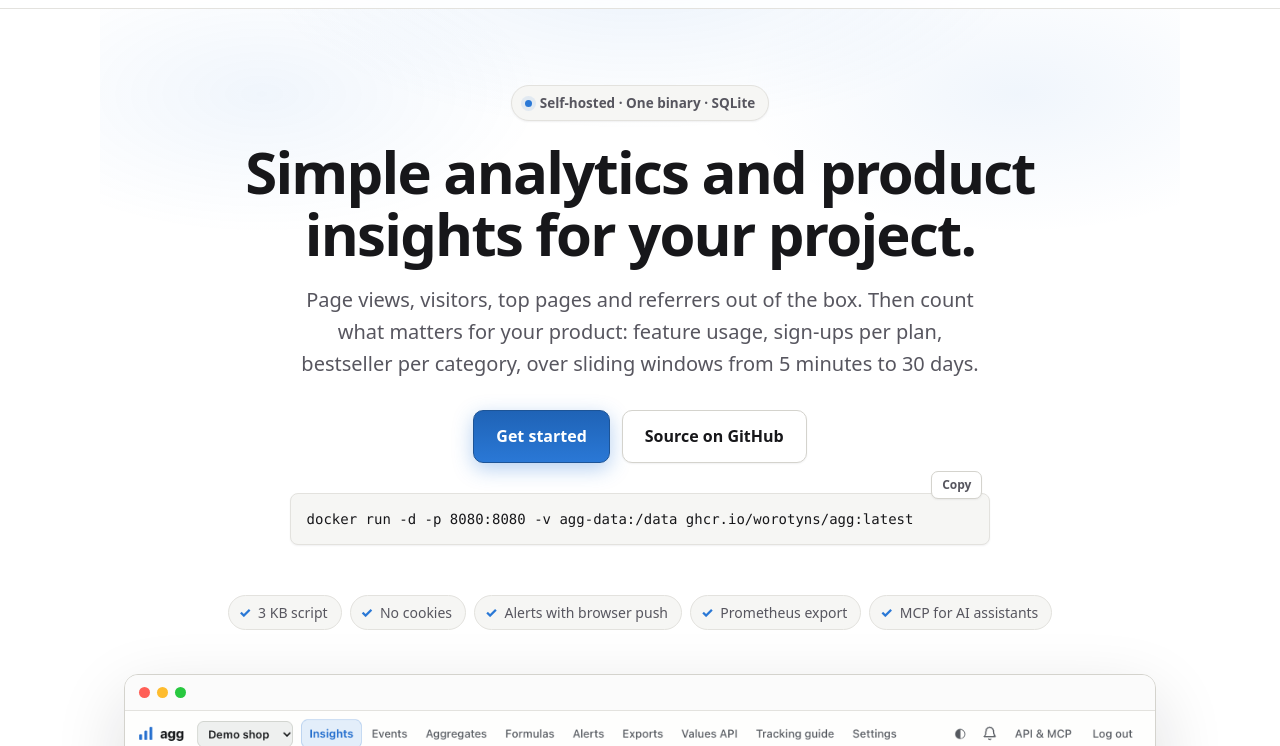
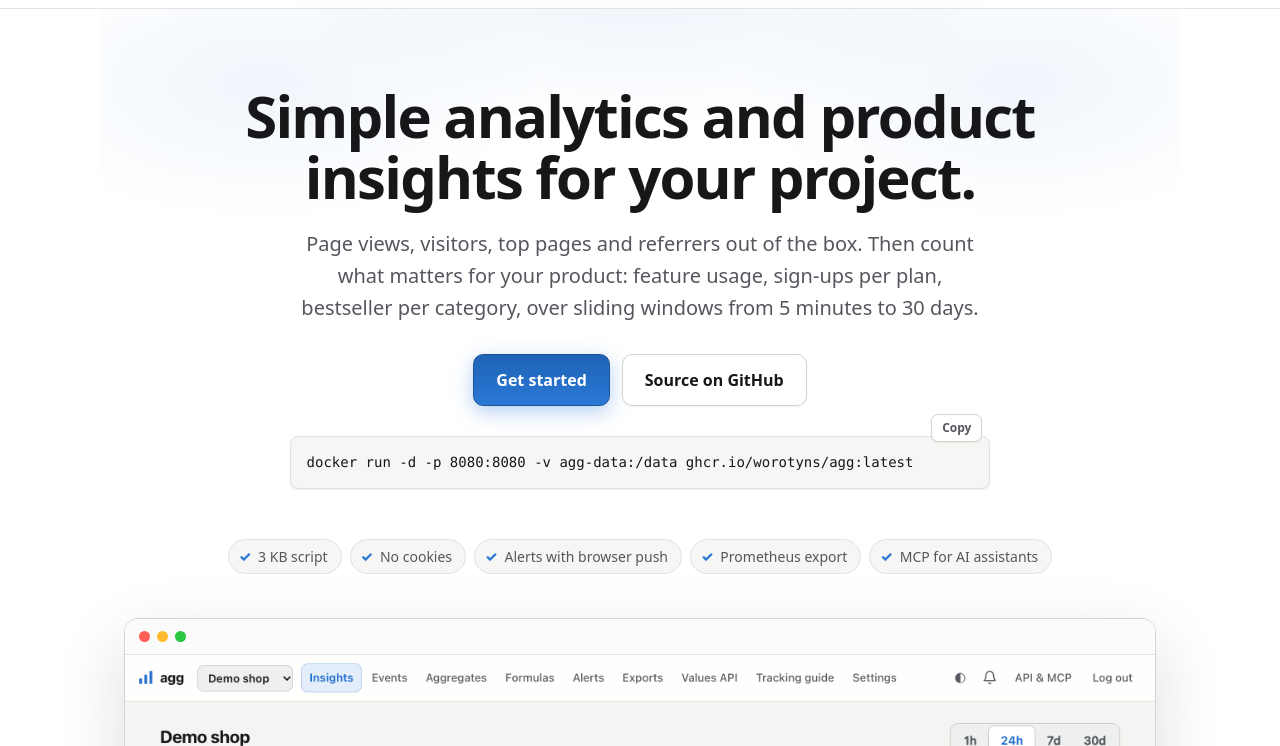
Before and after one commit to worotyns/agg, a plain HTML site: page site/index.html in a window 1280 px wide. Shown: the part 54-800 px from the top of the page. Drawn offline with Linux system fonts and the light colour scheme.

Commit message:
fix: remove eyebrew

```diff
--- a/site/index.html
+++ b/site/index.html
@@ -39,7 +39,6 @@
 
   <main>
     <section class="wrap hero">
-      <div class="eyebrow"><span class="dot"></span>Self-hosted · One binary · SQLite</div>
       <h1>Simple analytics and product insights for your project.</h1>
       <p class="lead">Page views, visitors, top pages and referrers out of the box. Then count what matters for your
         product: feature usage, sign-ups per plan, bestseller per category, over sliding windows from 5&nbsp;minutes
```
